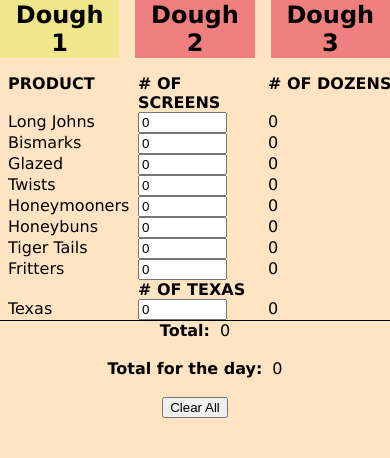
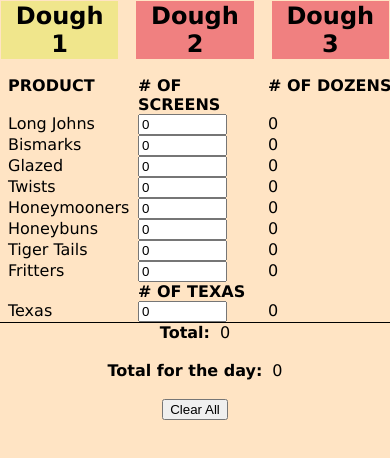
Before and after one commit to natecramer/yieldsheet, a plain HTML site: page index.html in a window 390 px wide. Drawn offline with Linux system fonts and the light colour scheme.

Commit message:
Fix button color to be consistent on mobile, and add border for current dough

```diff
--- a/style.css
+++ b/style.css
@@ -58,20 +58,23 @@
     font-weight: bold;
     font-size: 24px;
     transition-duration: 0.2s;
+    border: 1px solid bisque;
 }
 
 .doughcurrent {
-    background-color: white;
+    background-color: khaki;
+    border: 1px solid black;
 }
 
 .doughbutton:hover {
     background-color:khaki;
-    /* color: lightcoral; */
+    border: 1px solid bisque;
 }
 
 .doughbutton:active {
     background-color: white;
     /* color: lightcoral; */
+    border: 1px solid bisque;
 }
 
 .total-cont {
```
